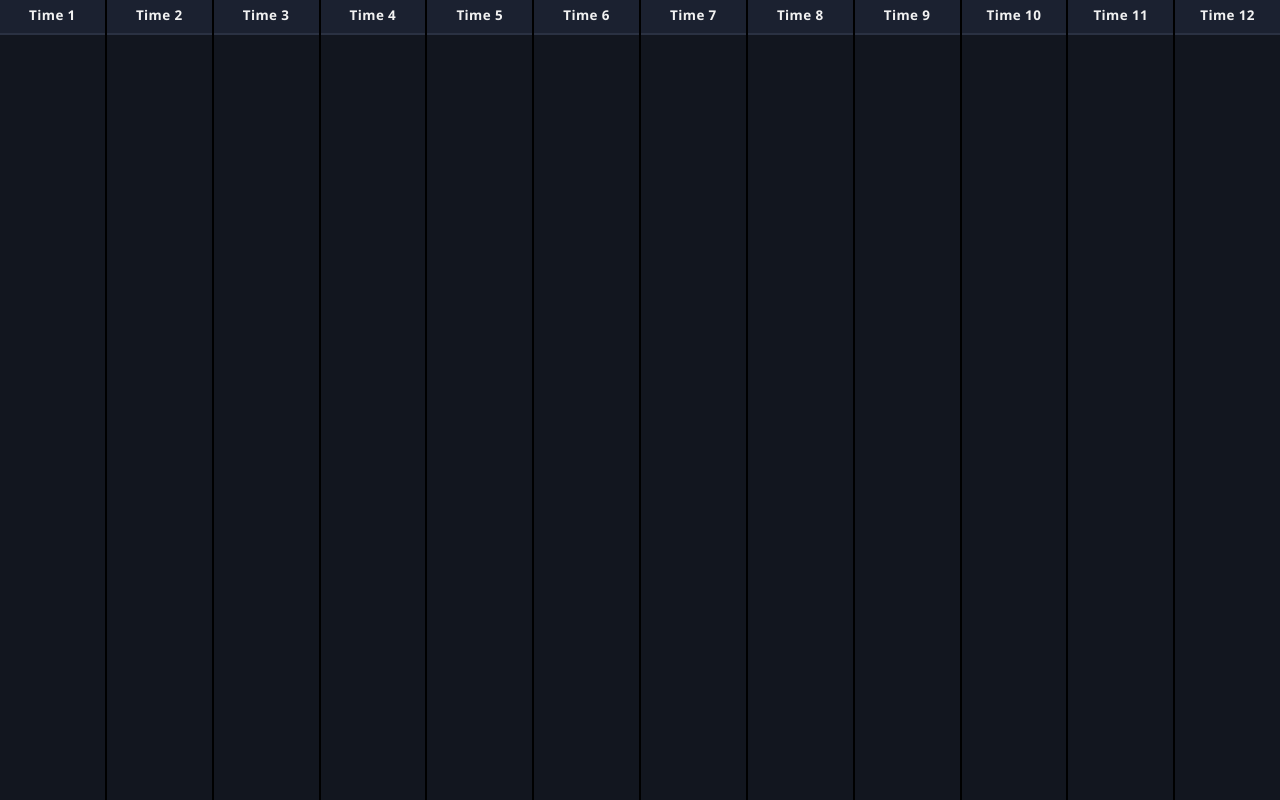
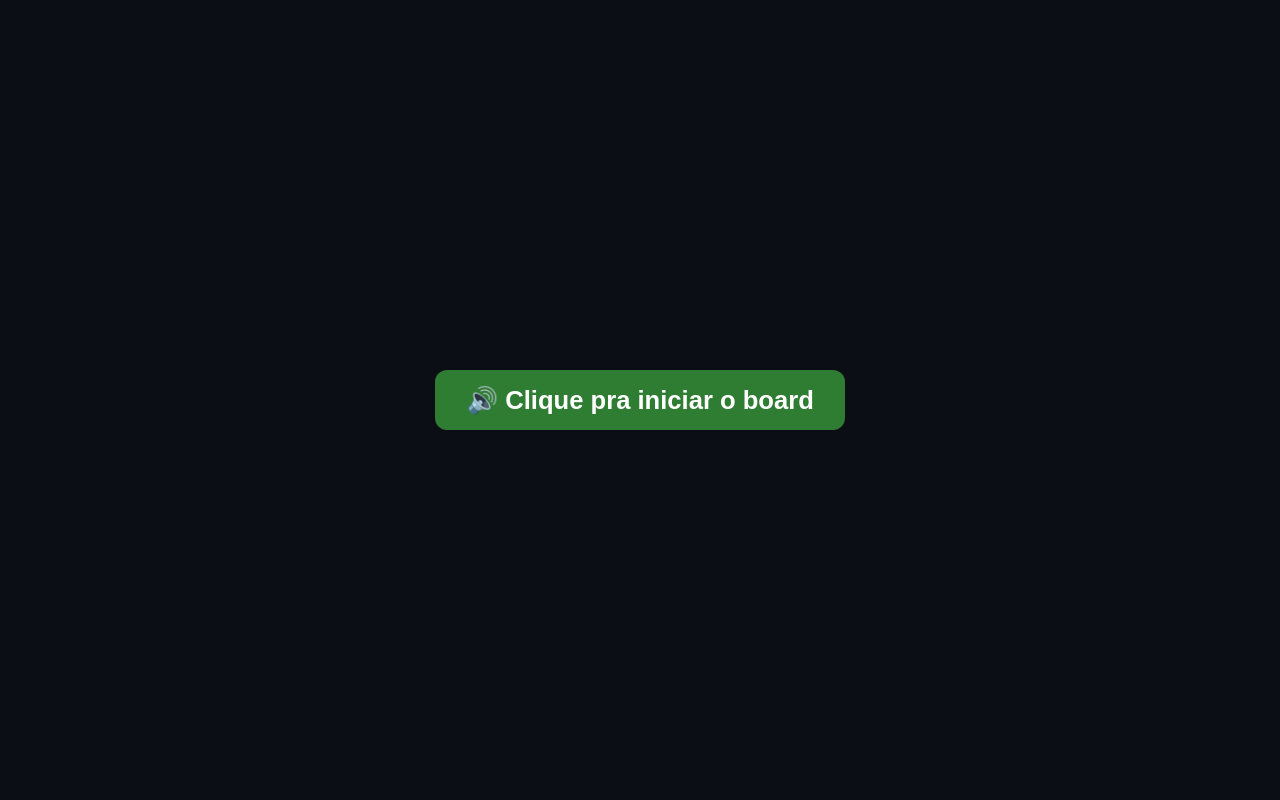
Before and after one commit to franxfonseca/NFL-DA-GALERA-DRAFT, a Flask app: page / in a window 1280 px wide. Run offline with Flask 3, Linux system fonts and the light colour scheme; data that the repository does not hold is empty.

Commit message:
Corrige efeito sonoro que nunca tocava
Web Audio so funciona de verdade depois de um gesto do usuario na
pagina - navegadores bloqueiam AudioContext sem isso (autoplay
policy). O board e uma tela passiva (projetor), entao o AudioContext
criado a cada beep nascia suspenso e nunca emitia som de verdade.
speechSynthesis (a voz) tem regra mais solta, por isso so ela
funcionava.

Agora o board pede um clique unico no comeco ("Clique pra iniciar o
board"), cria UM AudioContext persistente nesse gesto e reaproveita
ele em todo beep depois. Confirmado via audioCtx.state: "suspended"
sem o clique, "running" depois - e continua "running" na hora do
veredito, bem depois do gesto original.

```diff
--- a/app/static/board.css
+++ b/app/static/board.css
@@ -100,6 +100,35 @@ html, body {
     to { opacity: 1; transform: translateY(0); }
 }
 
+/* ---- desbloqueio de audio (navegador exige um clique antes de deixar
+   som tocar sozinho - o board e uma tela passiva, entao pede uma vez so
+   no comeco da noite) ---- */
+
+#desbloquear {
+    position: fixed;
+    inset: 0;
+    background: #0b0e14;
+    display: flex;
+    align-items: center;
+    justify-content: center;
+    z-index: 200;
+}
+
+#desbloquear.escondido {
+    display: none;
+}
+
+#btn-desbloquear {
+    font-size: 2vw;
+    padding: 1.2vw 2.4vw;
+    background: #2e7d32;
+    color: #fff;
+    border: none;
+    border-radius: 12px;
+    cursor: pointer;
+    font-weight: bold;
+}
+
 /* ---- coreografia de revelacao (etapa 4) ---- */
 
 #revelacao {
--- a/app/static/board.js
+++ b/app/static/board.js
@@ -4,6 +4,18 @@
 const INTERVALO_MS = 1500;
 let ultimoEstadoTexto = "";
 let picksConhecidos = null; // null = board ainda nao carregou pela 1a vez
+
+// o navegador so deixa Web Audio tocar de verdade depois de um clique do
+// usuario na pagina - o board e uma tela passiva, entao pede isso uma vez
+// so no comeco da noite (ver #desbloquear no board.html)
+let audioCtx = null;
+
+document.getElementById("btn-desbloquear").addEventListener("click", () => {
+    audioCtx = new (window.AudioContext || window.webkitAudioContext)();
+    audioCtx.resume();
+    window.audioCtx = audioCtx; // pra dar F12 e conferir audioCtx.state se o som falhar na hora
+    document.getElementById("desbloquear").classList.add("escondido");
+});
 
 // picks que chegaram e ainda vao passar pela coreografia de revelacao
 const filaRevelacao = [];
@@ -82,18 +94,20 @@ function falar(texto) {
 
 function tocarSom(veredito) {
     // beep gerado na hora (Web Audio) - sem depender de arquivo de audio.
+    // reaproveita o audioCtx desbloqueado no clique inicial; sem ele, nao
+    // tem som (mas o resto da revelacao segue normal - nunca trava o show)
+    if (!audioCtx) return;
     try {
-        const ctx = new (window.AudioContext || window.webkitAudioContext)();
-        const osc = ctx.createOscillator();
-        const ganho = ctx.createGain();
+        const osc = audioCtx.createOscillator();
+        const ganho = audioCtx.createGain();
         osc.connect(ganho);
-        ganho.connect(ctx.destination);
+        ganho.connect(audioCtx.destination);
         osc.frequency.value = veredito === "roubo" ? 880 : 200;
         osc.type = veredito === "roubo" ? "triangle" : "sawtooth";
-        ganho.gain.setValueAtTime(0.15, ctx.currentTime);
-        ganho.gain.exponentialRampToValueAtTime(0.001, ctx.currentTime + 0.6);
+        ganho.gain.setValueAtTime(0.15, audioCtx.currentTime);
+        ganho.gain.exponentialRampToValueAtTime(0.001, audioCtx.currentTime + 0.6);
         osc.start();
-        osc.stop(ctx.currentTime + 0.6);
+        osc.stop(audioCtx.currentTime + 0.6);
     } catch (erro) {
         console.error("falha ao tocar som:", erro);
     }
--- a/app/templates/board.html
+++ b/app/templates/board.html
@@ -18,6 +18,10 @@
         {% endfor %}
     </div>
 
+    <div id="desbloquear">
+        <button id="btn-desbloquear">🔊 Clique pra iniciar o board</button>
+    </div>
+
     <div id="revelacao">
         <div class="revelacao-caixa">
             <div class="revelacao-anuncio">ESCOLHA Nº <span id="rev-pick"></span></div>
```
